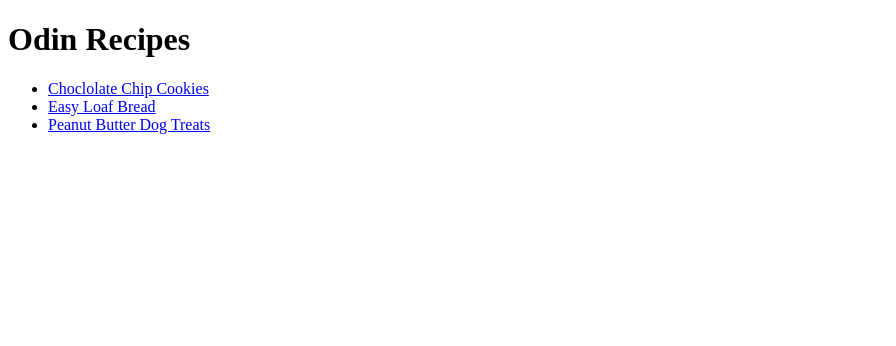
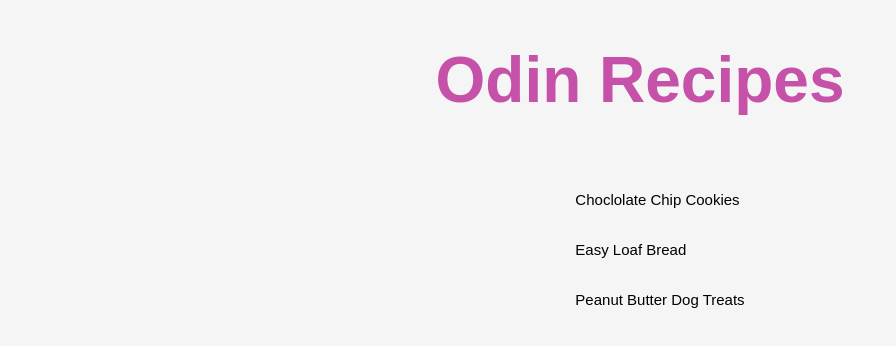
Before and after one commit to w3dd1e/odin-recipes, a plain HTML site: page index.html in a window 1280 px wide. Shown: the whole page, without its empty margins (0-896 px from the left). Drawn offline with Linux system fonts and the light colour scheme.

Commit message:
Add style.css with updated theme; add classes to recipes pages for css

```diff
--- a/index.html
+++ b/index.html
@@ -2,14 +2,20 @@
 <html lang="en">
     <head>
         <meta charset="UTF-8">
+        <link rel="stylesheet" href="style.css">
         <title>Odin Recipes</title>
     </head>
     <body>
-        <h1>Odin Recipes</h1>
-        <ul>
-            <li><a href="recipes/cookies.html">Choclolate Chip Cookies</a></li>
-            <li><a href="recipes/bread.html">Easy Loaf Bread</a></li>
-            <li> <a href="recipes/treats.html">Peanut Butter Dog Treats</a></li>
-        </ul>
+        <div class="headline">
+            <h1>Odin Recipes</h1>
+        </div>
+
+        <div class="container">
+         <ul class="recipes-list">
+                <li><a href="recipes/cookies.html">Choclolate Chip Cookies</a></li>
+                <li><a href="recipes/bread.html">Easy Loaf Bread</a></li>
+                <li> <a href="recipes/treats.html">Peanut Butter Dog Treats</a></li>
+         </ul>
+        </div>
     </body>
 </html>
--- /dev/null
+++ b/style.css
@@ -0,0 +1,62 @@
+*{
+    background-color: whitesmoke;
+    font-family: Arial, Helvetica, sans-serif;
+    font-size: 15px;
+}
+div.headline {
+    width: 50%;
+    margin: auto;
+
+}
+
+h1 {
+    font-size: 64px;
+}
+
+h1, h3 {
+    color: rgb(197, 81, 168);
+    text-align: center;
+}
+
+h3{
+    font-size: 20px;
+}
+
+div.container {
+    width: 50%;
+    margin: auto;
+    text-align: center;
+    line-height: 2;
+}
+
+
+
+ul {
+
+    list-style: none;
+    display: inline-block;
+    text-align: left;
+
+}
+
+a:link, a:visited {
+    background-color: whitesmoke;
+    color: black;
+    padding: 10px 20px;
+    text-align: center;
+    text-decoration: none;
+    display: inline-block;
+  }
+
+  a:hover, a:active {
+    background-color: rgb(197, 81, 168);
+    color: white;
+  }
+
+ol {
+    line-height: 1;
+}
+
+ol > li {
+    margin-top: 15px;
+}
```
Also changed, not shown: recipes/bread.html (+4 -2 lines), recipes/cookies.html (+4 -0 lines), recipes/treats.html (+4 -2 lines).
